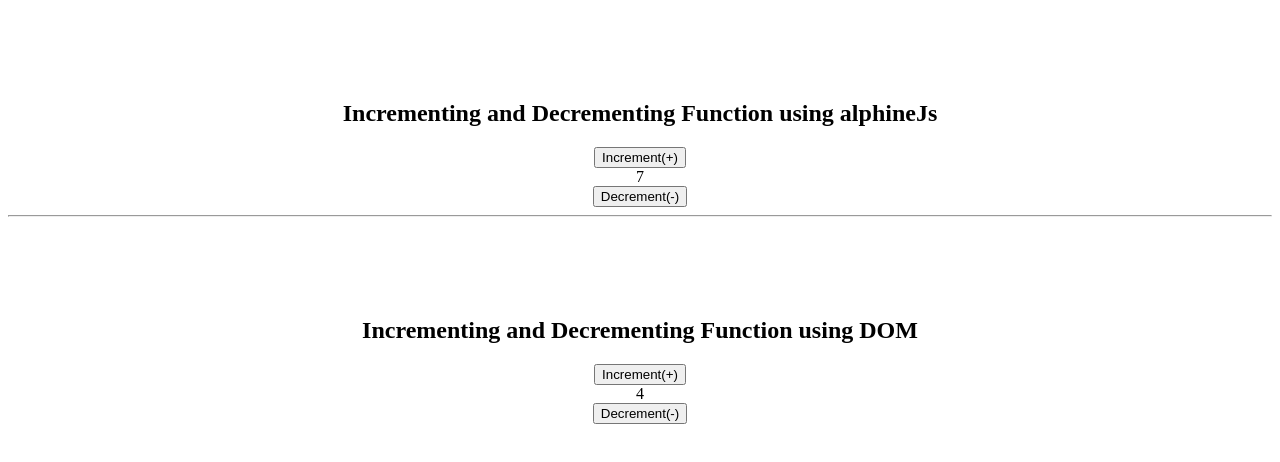
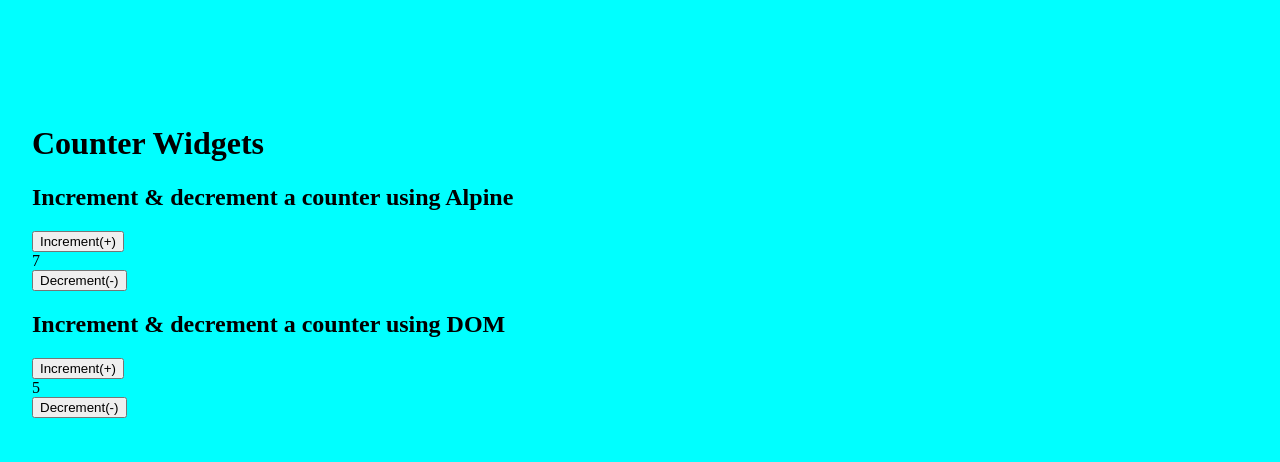
Before and after one commit to Vee0601/Counter-widget, a plain HTML site: page index.html in a window 1280 px wide. Drawn offline with nearby package versions, Linux system fonts and the light colour scheme.

Commit message:
second commit

```diff
--- a/calc.js
+++ b/counter-widget.js
@@ -1,17 +1,6 @@
 const theNumber = document.querySelector(".theNumber");
 const incrementBtn = document.querySelector(".increment");
 const decrementBtn = document.querySelector(".decrement");
-
-
-let myCounter = 4;
-theNumber.innerText = myCounter;
-
-incrementBtn.addEventListener('click', function(){
-// alert("+");
-myCounter++;
-theNumber.innerText = myCounter;
-
-});
 
 decrementBtn.addEventListener('click', function(){
 //    alert("-");
@@ -22,3 +11,12 @@ decrementBtn.addEventListener('click', function(){
     }
 
 });
+let myCounter = 5;
+theNumber.innerText = myCounter;
+
+incrementBtn.addEventListener('click', function(){
+// alert("+");
+myCounter++;
+theNumber.innerText = myCounter;
+
+});
--- a/index.html
+++ b/index.html
@@ -4,26 +4,12 @@
 <head>
     <meta charset="UTF-8">
     <meta name="viewport" content="width=device-width, initial-scale=1.0">
-    <title>Document</title>
+    <title>Counter-widget</title>
+    <script src="counter-widget.js" defer></script>
 
-    <script src="code.js" defer></script>
-    <script src="calc.js" defer></script>
     <script src="//unpkg.com/alpinejs" defer></script>
     <script defer src="https://unpkg.com/alpinejs@3.x.x/dist/cdn.min.js"></script>
 
-    <style>
-        .container {
-
-            height: 10em;
-            width: auto;
-            text-align: center;
-        }
-
-        .hr{
-
-            width: auto;
-        }
-    </style>
 
 </head>
 
@@ -32,9 +18,9 @@
     <br><br><br><br>
 <div>
     <div x-data="{counter : 7}">
-        <h2>Incrementing and Decrementing Function using alphineJs</h2>
+        <h1>Counter Widgets</h1>
 
-
+        <h2>Increment & decrement a counter using Alpine</h2>
 
           <button x-on:click="counter++">Increment(+)</button>
           <div x-text="counter"></div>
@@ -44,10 +30,10 @@
       </div>
 
 </div>
-<hr><br><br><br><br>
+
 <div>
 
-    <h2>Incrementing and Decrementing Function using DOM</h2>
+    <h2>Increment & decrement a counter using DOM</h2>
 
 
        </div>
@@ -61,7 +47,19 @@
         <button class="decrement">Decrement(-)</button>
     </div>
 </div>
+<style>
+    body {
+        background-color: aqua;
+        padding: 1em;
+        margin: 1em;
+        flex: 3;
+    }
 
+    .hr{
+
+        width: fit-content;
+    }
+</style>
 
 
 </body>
```
